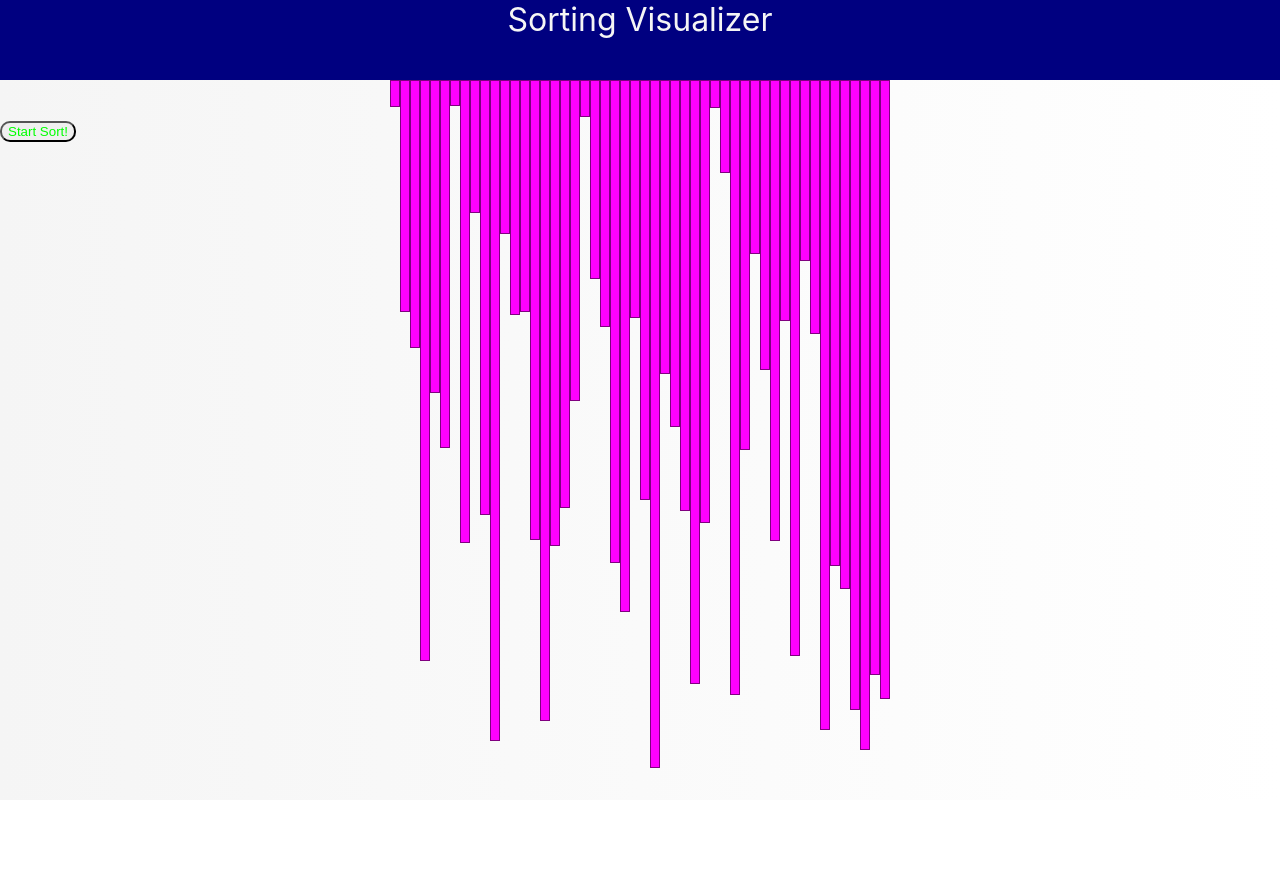
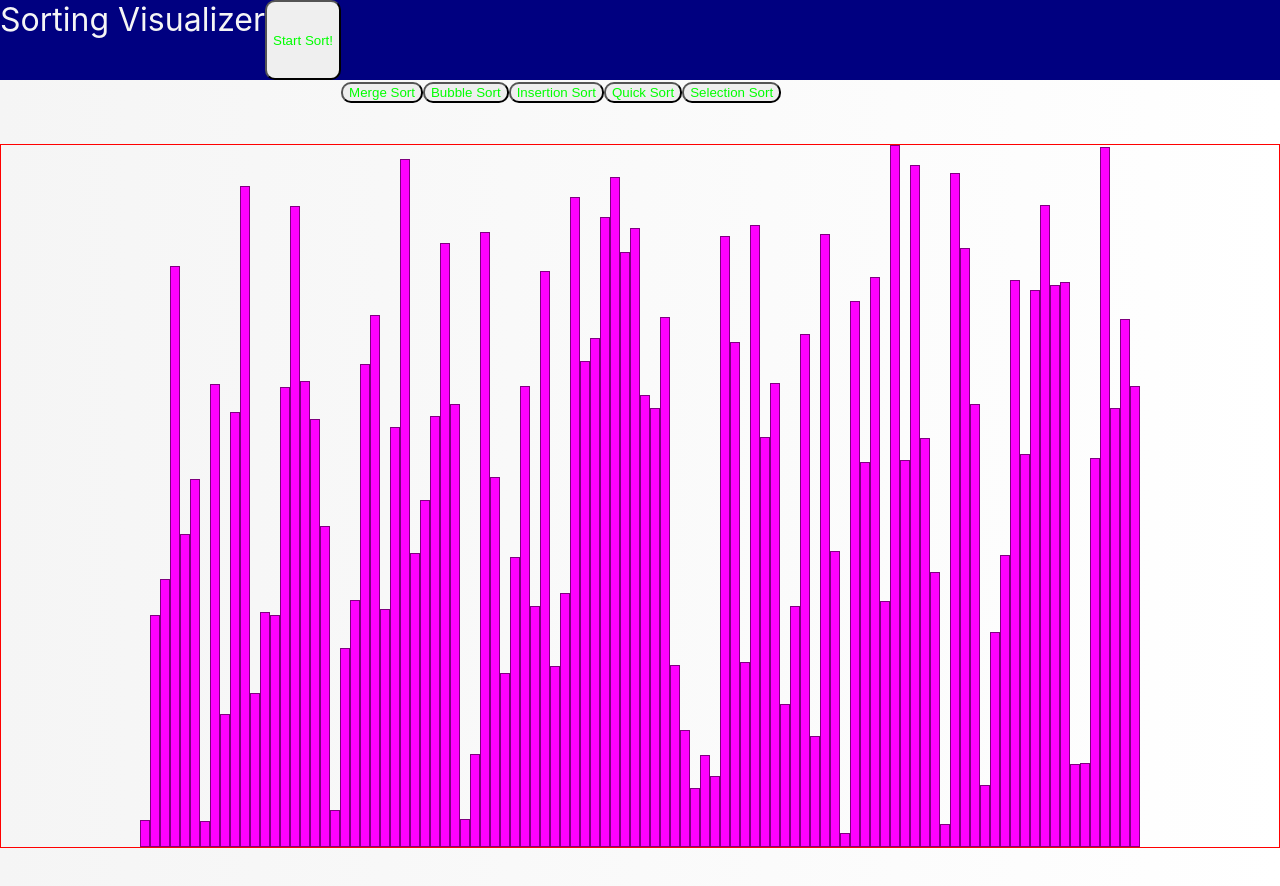
Before and after one commit to cgiroux86/SortVisualizer, a React (Create React App) app in the folder sort-viz/: page / in a window 1280 px wide. Shown: the top 886 px of the page. Before the commit the page ends 800 px from the top, so only its background shows below. Built offline with nearby package versions, Linux system fonts and the light colour scheme; the HTML template or start-up script is replaced by a standard one.

Commit message:
dynamic selection for sorting algorithms working

```diff
--- a/sort-viz/src/App.scss
+++ b/sort-viz/src/App.scss
@@ -3,6 +3,7 @@
   color: lime;
   background: navy;
   height: 10vh;
+  display: flex;
 }
 .title {
   font-size: 2rem;
@@ -14,4 +15,10 @@
   display: flex;
   flex-direction: row;
   justify-content: center;
+  transform: scaleY(-1);
 }
+
+.graph_container {
+  border: 1px solid red;
+  margin: 5% auto;
+}
--- a/sort-viz/src/algorithms/bubbleSort.js
+++ b/sort-viz/src/algorithms/bubbleSort.js
@@ -82,7 +82,7 @@ function handleTimeout(
       swapping,
       arr
     );
-  }, 10);
+  }, 100);
 }
 
 function funcToExec(
--- a/sort-viz/src/algorithms/insertionSort.js
+++ b/sort-viz/src/algorithms/insertionSort.js
@@ -11,17 +11,17 @@ export const insertionSort = (
   const updates = [];
   const copy = [...arr];
   for (let i = 0; i < arr.length; i++) {
-    const current = arr[i];
+    const current = copy[i];
     let j = i;
     updates.push([i]);
-    while (j > 0 && current <= arr[j - 1]) {
-      arr[j] = arr[j - 1];
+    while (j > 0 && current <= copy[j - 1]) {
+      copy[j] = copy[j - 1];
       updates.push([i, j]);
       j--;
     }
-    arr[j] = current;
+    copy[j] = current;
     updates.push([i, j, true]);
-    updates.push(arr.slice(0));
+    updates.push(copy.slice(0));
   }
   handleTimeout(
     updates,
@@ -34,7 +34,6 @@ export const insertionSort = (
     swapping,
     arr
   );
-  console.log(arr);
   return copy;
 };
 function handleTimeout(
@@ -87,9 +86,12 @@ function funcToExec(
 ) {
   const firstItem = updates[0];
   if (firstItem.length > 3) {
-    return func.setArr(updates.shift());
+    console.log("first item", firstItem);
+    func.setArr(updates.shift());
+    return;
   } else if (firstItem.length === 0 || firstItem.length === 3) {
-    return func.setSwapping(updates.shift());
+    func.setSwapping(updates.shift());
+    return;
   } else if (firstItem.length === 2 && firstItem[0] === true) {
     setCurrentSorted(currentSorted.concat(updates.shift()));
     return;
--- a/sort-viz/src/algorithms/mergeSort.js
+++ b/sort-viz/src/algorithms/mergeSort.js
@@ -21,6 +21,7 @@ export function mergeSort(
     setSorting,
     funcObj
   );
+  console.log("func obj", funcObj);
   handleTimeout(updates, funcObj, array, setSorting);
 }
 
@@ -79,6 +80,7 @@ function merge(arr1, arr2, start, end, startArr, updates) {
   return arr.concat(arr1).concat(arr2);
 }
 function handleTimeout(updates, funcObj, arr, sorting) {
+  console.log("func obj", funcObj);
   function fnToCall(updated) {
     if (updated[0].length > 3) return "SET";
     if (updated[0].length === 3 && updated[0][2] === true) return "SWAP";
@@ -111,5 +113,5 @@ function handleTimeout(updates, funcObj, arr, sorting) {
   }
   setTimeout(() => {
     handleTimeout(updates, funcObj, arr, sorting);
-  }, 100);
+  }, 50);
 }
--- a/sort-viz/src/algorithms/quickSort.js
+++ b/sort-viz/src/algorithms/quickSort.js
@@ -1,8 +1,18 @@
 const updates = [];
 
-export function quickSort(arr, l, h, funcObj, sorting) {
-  let sorted = _quickSort(arr.slice(), l, h);
-  handleTimeOut(funcObj, sorting, arr);
+export function quickSort(
+  array,
+  setArray,
+  setSorting,
+  funcObj,
+  currentSorted,
+  setCurrentSorted,
+  setSwapping,
+  swapping
+) {
+  let arr = array.slice();
+  let sorted = _quickSort(arr, 0, arr.length - 1);
+  handleTimeOut(funcObj, setSorting, arr);
   return sorted;
 }
 function partition(items, left, right) {
@@ -63,7 +73,7 @@ function handleTimeOut(funcObj, sorting, arr) {
   fnToCall(updates);
   setTimeout(() => {
     handleTimeOut(funcObj, sorting, arr);
-  }, 200);
+  }, 50);
 }
 // let array = [6, 8, 3, 2, 2, 1, 5, 7, 0, 9];
 // console.log(quickSort(array, 0, array.length - 1));
--- a/sort-viz/src/components/Header.js
+++ b/sort-viz/src/components/Header.js
@@ -3,7 +3,15 @@ import { Button } from "../styles/styled";
 import { bubbleSort } from "../algorithms/bubbleSort";
 import { insertionSort } from "../algorithms/insertionSort";
 import { selectionSort } from "../algorithms/selectionSort";
-
+import { mergeSort } from "../algorithms/mergeSort.js";
+import { quickSort } from "../algorithms/quickSort";
+const algorithms = [
+  ["Merge Sort", mergeSort],
+  ["Bubble Sort", bubbleSort],
+  ["Insertion Sort", insertionSort],
+  ["Quick Sort", quickSort],
+  ["Selection Sort", selectionSort],
+];
 export default function Header({
   setArray,
   array,
@@ -15,6 +23,7 @@ export default function Header({
   setSwapping,
   swapping,
 }) {
+  const [fnToCall, setFnToCall] = useState({});
   const arrayRef = useRef();
   arrayRef.current = array;
   const swappingRef = useRef();
@@ -22,12 +31,14 @@ export default function Header({
   const sortedRef = useRef();
   sortedRef.current = currentSorted;
 
-  const handleStart = () => {
+  const handleStart = (algo) => {
+    setFnToCall({ algo });
     setSorting(true);
   };
   useEffect(() => {
+    // fnToCall(array, 0, array.length - 1, funcObj, setSorting);
     sorting &&
-      insertionSort(
+      fnToCall.algo(
         array,
         setArray,
         setSorting,
@@ -43,6 +54,13 @@ export default function Header({
     <div className="header">
       <div className="title">Sorting Visualizer</div>
       <Button onClick={() => handleStart()}>Start Sort!</Button>
+      {algorithms.map((algo) => {
+        return (
+          <div key={algo[0]}>
+            <Button onClick={() => handleStart(algo[1])}>{algo[0]}</Button>
+          </div>
+        );
+      })}
     </div>
   );
 }
--- a/sort-viz/src/components/Main.js
+++ b/sort-viz/src/components/Main.js
@@ -4,7 +4,7 @@ import Visualize from "./Visualize";
 import { generate } from "../functions/generateArray";
 
 export default function Main() {
-  const [array, setArray] = useState(generate([], 50));
+  const [array, setArray] = useState(generate([], 100));
   const [swapping, setSwapping] = useState([]);
   const [currentSorted, setCurrentSorted] = useState([]);
   const [sorting, setSorting] = useState(false);
@@ -15,7 +15,7 @@ export default function Main() {
   });
 
   return (
-    <div>
+    <div className="main_container">
       <Header
         array={array}
         setArray={setArray}
@@ -27,6 +27,7 @@ export default function Main() {
         currentSorted={currentSorted}
         swapping={swapping}
       />
+      <div className="graph_container">
         <Visualize
           array={array}
           setArray={setArray}
@@ -34,5 +35,6 @@ export default function Main() {
           currentSorted={currentSorted}
         />
       </div>
+    </div>
   );
 }
```
Lines whose indentation alone changed are shown as unchanged.
